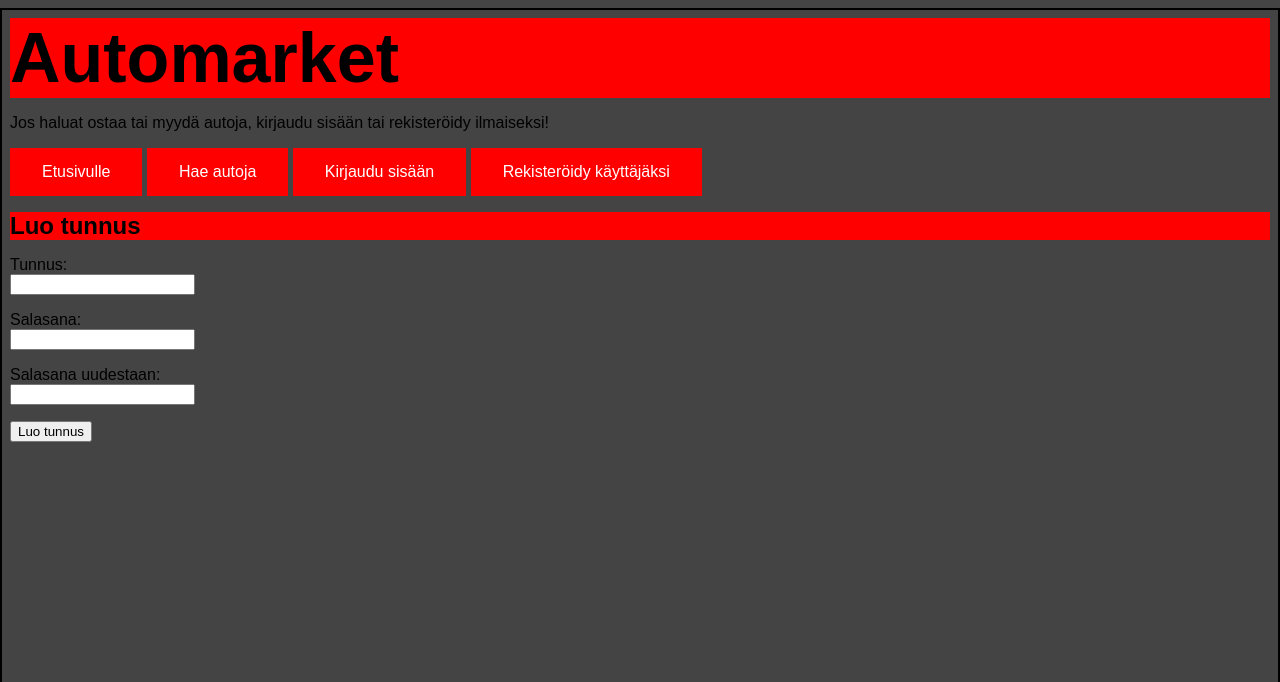
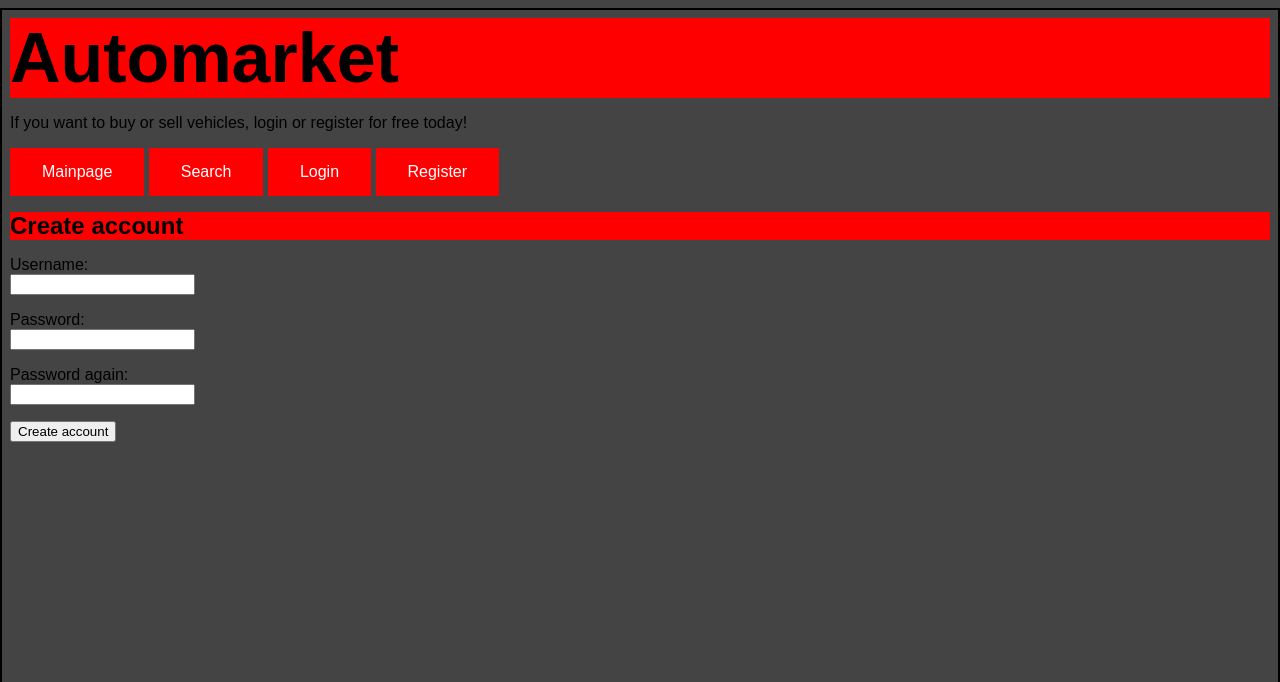
Before and after one commit to iironar/Tietokantaprojekti, a Flask app: page /register in a window 1280 px wide. Shown: the top 682 px of the page. Run offline with Flask 3, Linux system fonts and the light colour scheme.

Commit message:
Change UI to english

```diff
--- a/app.py
+++ b/app.py
@@ -110,12 +110,12 @@ def add_image():
 
     file = request.files["image"]
     if not file.filename.lower().endswith(('.jpg', '.jpeg', '.png')):
-            flash("VIRHE: väärä tiedostomuoto")
+            flash("ERROR: wrong filetype")
             return redirect("/images/" + str(item_id))
 
     image = file.read()
     if len(image) > 100 * 1024:
-            flash("VIRHE: liian suuri kuva")
+            flash("ERROR: Image size is too big")
             return redirect("/images/" + str(item_id))
 
 
@@ -196,7 +196,7 @@ def create_bid():
     user_id = session["user_id"]
     minimum_bid = items.get_minimum_bid(item_id)
     if price < minimum_bid:
-        flash("VIRHE: suurempi tarjous on jo olemassa")
+        flash("ERROR: Bigger bid already exists")
         return redirect("/item/" + str(item_id))
     items.add_bid(item_id, user_id, price)
 
@@ -301,7 +301,7 @@ def login():
             session["csrf_token"] = secrets.token_hex(16)
             return redirect("/")
         else:
-            flash("VIRHE: käyttäjänimi tai salasana on virheellinen")
+            flash("ERROR: Username or password is wrong")
             return redirect("/login")
 
 @app.route("/logout")
@@ -324,20 +324,20 @@ def create():
     password2 = request.form["password2"]
 
     if not username:
-        flash("VIRHE: käyttäjänimi ei voi olla tyhjä")
+        flash("ERROR: username cannot be empty")
         return redirect("/register")
     if not password1:
-        flash("VIRHE: salasana ei voi olla tyhjä")
+        flash("ERROR: password cannot be empty")
         return redirect("/register")
     if password1 != password2:
-        flash("VIRHE: salasanat eivät täsmää")
+        flash("ERROR: passwords do not match")
         return redirect("/register")
 
     try:
         users.create_user(username, password1)
     except sqlite3.IntegrityError:
-        flash("VIRHE: tunnus on jo olemassa")
+        flash("ERROR: username already exists")
         return redirect("/register")
 
-    flash("Tunnus luotu onnistuneesti!")
+    flash("Account created successfully")
     return redirect("/")
--- a/items.py
+++ b/items.py
@@ -139,4 +139,4 @@ def get_specific_class(item_id, specific_class):
     for class_item in classes:
         if class_item['title'] == specific_class:
             return class_item['value']
-    return "Ei määritelty"
+    return "Not defined"
--- a/templates/layout.html
+++ b/templates/layout.html
@@ -10,24 +10,24 @@
 <body>
   {% if session.username %}
   <p>
-    Hei {{ session.username }}, mitä laitetaan?
+    Hello {{ session.username }}, what will you want to buy today?
   </p>
   {% else %}
   <p>
-    Jos haluat ostaa tai myydä autoja, kirjaudu sisään tai rekisteröidy ilmaiseksi!
+    If you want to buy or sell vehicles, login or register for free today!
   </p>
   {% endif %}
   <p>
-    <a href="/" class="button">Etusivulle</a>
-    <a href="/find_item" class="button">Hae autoja</a>
+    <a href="/" class="button">Mainpage</a>
+    <a href="/find_item" class="button">Search</a>
   {% if session.user_id %}
-    <a href="/new_item" class="button">Luo myynti-ilmoitus</a>
-    <a href="/user/{{ session.user_id }}" class="button">Oma profiili</a>
-    <a href="/logout" class="button">Kirjaudu ulos</a>
+    <a href="/new_item" class="button">Create sale announcement</a>
+    <a href="/user/{{ session.user_id }}" class="button">You</a>
+    <a href="/logout" class="button">Logout</a>
 
   {% else %}
-    <a href="/login" class="button">Kirjaudu sisään</a>
-    <a href="/register" class="button">Rekisteröidy käyttäjäksi</a>
+    <a href="/login" class="button">Login</a>
+    <a href="/register" class="button">Register</a>
   {% endif %}
   </p>
 
--- a/templates/register.html
+++ b/templates/register.html
@@ -1,23 +1,23 @@
 {% extends "layout.html" %}
 
-{% block title %}Rekisteröidy{% endblock %}
+{% block title %}Register{% endblock %}
 
 {%block content%}
-<h2>Luo tunnus</h2>
+<h2>Create account</h2>
 
 <form action="/create" method="post">
   <p>
-    <label for="username">Tunnus:</label><br />
+    <label for="username">Username:</label><br />
     <input type="text" name="username" id="username" />
   </p>
   <p>
-    <label for="password1">Salasana:</label><br />
+    <label for="password1">Password:</label><br />
     <input type="password" name="password1" id="password1" />
   </p>
   <p>
-    <label for="password2">Salasana uudestaan:</label><br />
+    <label for="password2">Password again:</label><br />
     <input type="password" name="password2" id="password2" />
   </p>
-  <input type="submit" value="Luo tunnus" />
+  <input type="submit" value="Create account" />
 </form>
 {% endblock %}
```
Also changed, not shown: init.sql (+8 -8 lines), templates/edit_item.html (+8 -8 lines), templates/find_item.html (+4 -4 lines), templates/images.html (+7 -7 lines), templates/index.html (+6 -6 lines), templates/login.html (+5 -5 lines), templates/new_item.html (+7 -7 lines), templates/remove_item.html (+5 -5 lines), templates/show_item.html (+14 -14 lines), templates/show_user.html (+4 -4 lines).
